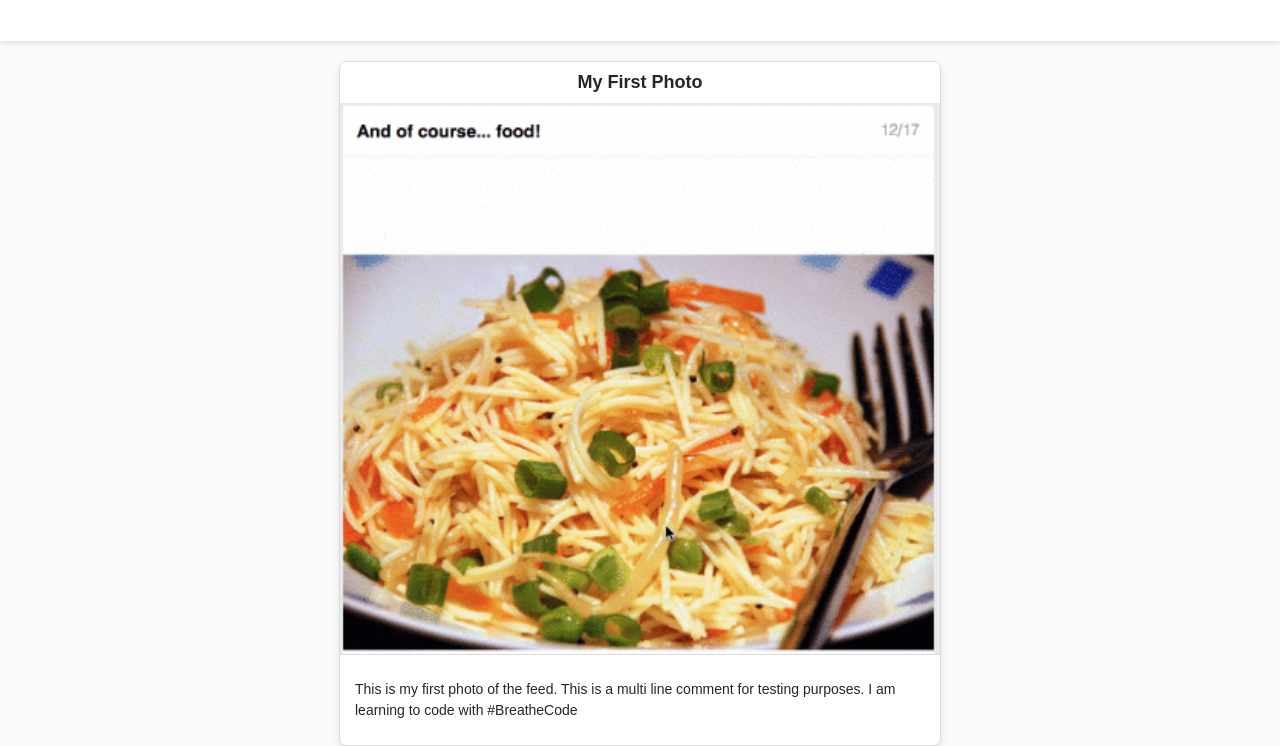
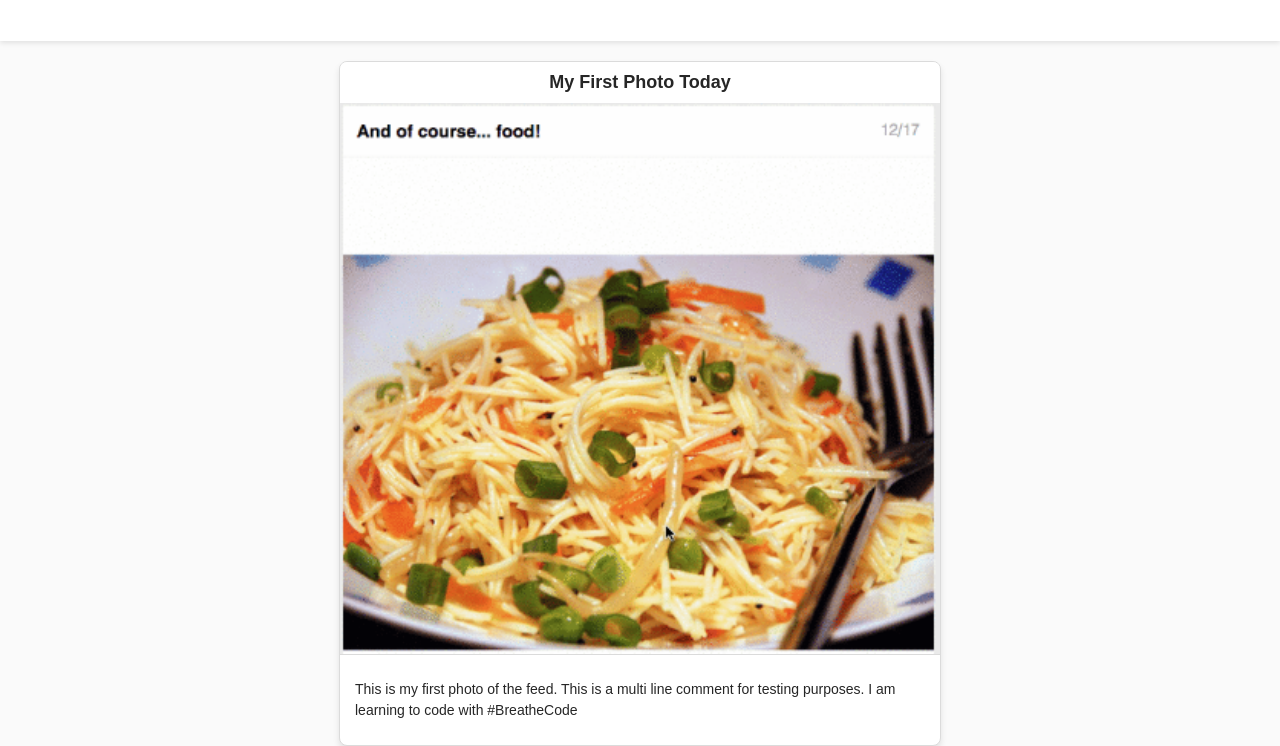
Before and after one commit to snb3000/IG-Feed-Exercise, a plain HTML site: page index.html in a window 1280 px wide. Shown: the part 79-825 px from the top of the page. Drawn offline with Linux system fonts and the light colour scheme.

Commit message:
Update index.html

```diff
--- a/index.html
+++ b/index.html
@@ -12,7 +12,7 @@
     <main class="feed">
         <article class="photo-post">
             <header>
-                <h2>My First Photo</h2>
+                <h2>My First Photo Today</h2>
             </header>
             <img src="pic 1.png" alt="My first photo">
             <footer>
```
